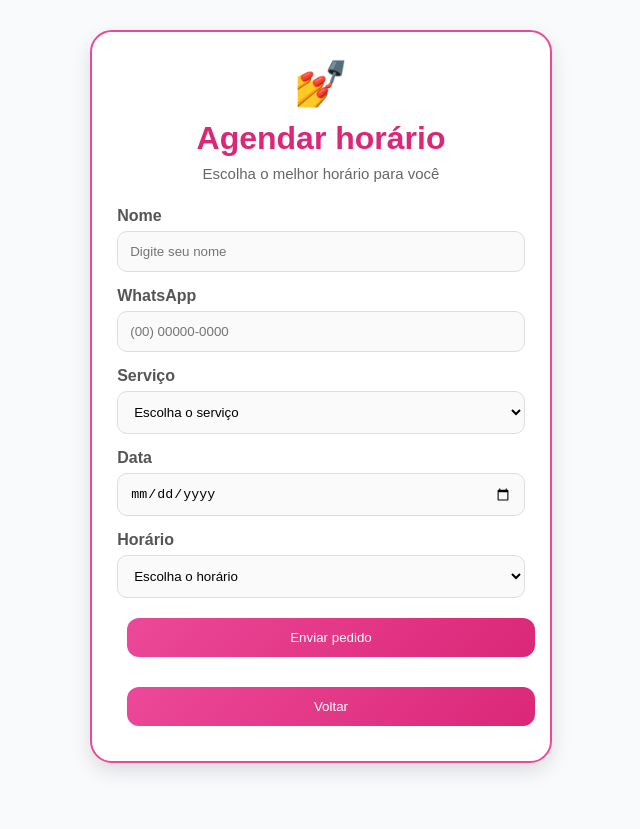
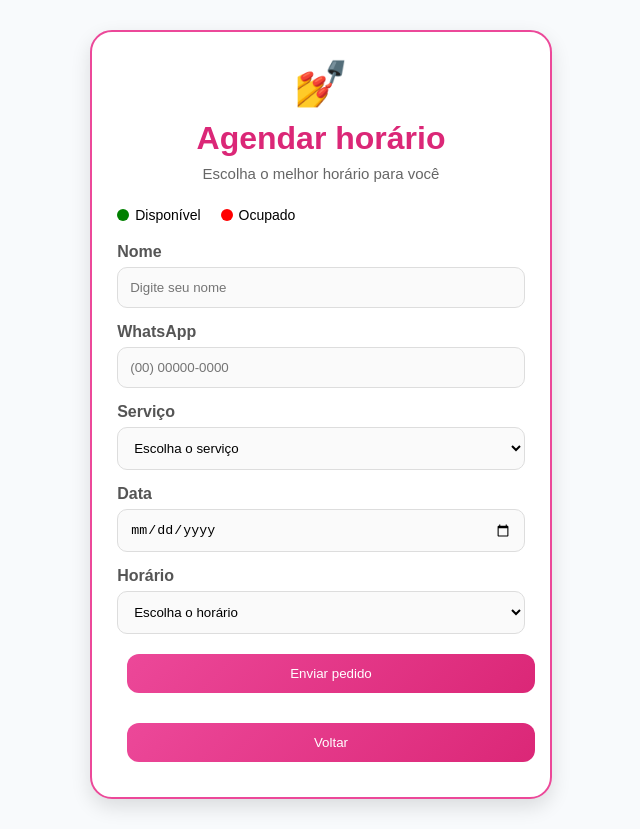
Before and after one commit to espiaoremote-bot/agenda-pro, a React (Vite) app: page / in a window 1280 px wide. Both pictures are taken after a click on the button "💅 Sou cliente". Shown: the whole page, without its empty margins (346-986 px from the left). Before the commit the page ends 800 px from the top, so only its background shows below. Built offline with nearby package versions, Linux system fonts and the light colour scheme.

Commit message:
Adiciona lógica de disponibilidade dos horários

```diff
--- a/src/App.css
+++ b/src/App.css
@@ -142,6 +142,38 @@ body,
   color:#777;
 }
 
+/* LEGENDA DE STATUS DO CLIENTE */
+
+.legenda-status {
+  display:flex;
+  gap:20px;
+  justify-content:flex-start;
+  margin:15px 0 20px;
+  font-size:14px;
+}
+
+.legenda-status div {
+  display:flex;
+  align-items:center;
+  gap:6px;
+}
+
+.bolinha-verde,
+.bolinha-vermelha {
+  width:12px;
+  height:12px;
+  border-radius:50%;
+  display:inline-block;
+}
+
+.bolinha-verde {
+  background:green;
+}
+
+.bolinha-vermelha {
+  background:red;
+}
+
 
 .cliente-card label {
   display:block;
@@ -202,7 +234,7 @@ body,
 
 
 .resumo-card h3 {
-  color:var(--azul);
+  color:#db2777;
 }
 
 
@@ -447,7 +479,7 @@ button.btn.cadastrar {
 ================================ */
 
 .card {
-  border: 2px solid #ec4899 !important;
+  border: none;
   border-radius: 22px;
   padding: 30px;
   background:white;
@@ -467,3 +499,16 @@ button.btn.cadastrar {
 .admin-card {
   border: 2px solid #60a5fa !important;
 }
+
+/* TELA INICIAL COM BORDA ROSA */
+.card:has(.btn.entrar) {
+  border: 2px solid #ec4899 !important;
+}
+
+
+/* ADMIN SEM BORDA ROSA */
+.admin-area,
+.admin-area .card,
+.admin-area .admin-card {
+  border: none !important;
+}
--- a/src/App.jsx
+++ b/src/App.jsx
@@ -43,6 +43,42 @@ const [mensagemLogin, setMensagemLogin] = useState("");
 const [mensagemErroProfissional, setMensagemErroProfissional] = useState("");
 
 const [pedido, setPedido] = useState(null);
+useEffect(() => {
+
+async function atualizarStatusCliente(){
+
+if(!pedido?.id) return;
+
+
+const { data, error } = await supabase
+.from("agendamentos")
+.select("*")
+.eq("id", pedido.id)
+.single();
+
+
+if(error){
+console.error(error);
+return;
+}
+
+
+setPedido(data);
+
+
+}
+
+
+const intervalo = setInterval(
+atualizarStatusCliente,
+5000
+);
+
+
+return () => clearInterval(intervalo);
+
+
+}, [pedido]);
 const [pedidos, setPedidos] = useState([]);
 const [dataSelecionada, setDataSelecionada] = useState(new Date());
 const [nome, setNome] = useState("");
@@ -342,6 +378,8 @@ setSenha("");
 {tela === "cliente" && (
 <div className="cliente-card">
 
+
+
 <div className="cliente-topo">
 
   <div className="cliente-icone">
@@ -353,6 +391,21 @@ setSenha("");
   <p>
     Escolha o melhor horário para você
   </p>
+
+</div>
+
+
+<div className="legenda-status">
+
+  <div>
+    <span className="bolinha-verde"></span>
+    Disponível
+  </div>
+
+  <div>
+    <span className="bolinha-vermelha"></span>
+    Ocupado
+  </div>
 
 </div>
 
@@ -575,7 +628,16 @@ Enviar pedido
     <p>Data: {pedido.data}</p>
     <p>Horário: {pedido.horario}</p>
 <p>
-  Status: {pedido.status === "Agendado" ? "🟢" : "🔴"} {pedido.status}
+Status:
+
+{
+pedido.status === "Agendado"
+? "🟢 Agendado"
+: pedido.status === "Cancelado"
+? "🔴 Cancelado"
+: "✅ Concluído"
+}
+
 </p>
 </div>
 )}
@@ -921,6 +983,31 @@ setProfissionais(data);
   </small>
 
 </div>
+<div className="link-profissional">
+
+<h3>
+🔗 Meu link de agendamento
+</h3>
+
+<p>
+http://localhost:5173/?profissional={profissionalLogado?.id}
+</p>
+
+<button
+onClick={() => {
+
+const link = `http://localhost:5173/?profissional=${profissionalLogado?.id}`;
+
+navigator.clipboard.writeText(link);
+
+alert("Link copiado!");
+
+}}
+>
+📋 Copiar link
+</button>
+
+</div>
 <div className="config-horarios">
 
 <h3>⚙️ Meus horários de atendimento</h3>
@@ -1093,7 +1180,16 @@ if (temCancelado) {
 <p>📅 {pedido.data}</p>
 
 <p>
-  Status: {pedido.status === "Agendado" ? "🟢 Agendado" : "🔴 Cancelado"}
+Status:
+
+{
+pedido.status === "Agendado"
+? "🟢 Agendado"
+: pedido.status === "Cancelado"
+? "🔴 Cancelado"
+: "✅ Concluído"
+}
+
 </p>
 
 </div>
@@ -1134,8 +1230,51 @@ onClick={async () => {
     Excluir agendamento
   </button>
 )}
+{pedido.status === "Agendado" && (
 
-{pedido.status === "Agendado" && (
+<>
+
+<button
+onClick={async () => {
+
+
+const { error } = await supabase
+.from("agendamentos")
+.update({
+  status: "Concluído"
+})
+.eq("id", pedido.id);
+
+
+if(error){
+  console.error(error);
+  return;
+}
+
+
+const { data, error: erroBusca } = await supabase
+.from("agendamentos")
+.select("*")
+.eq("profissional_id", profissionalLogado.id)
+.order("id", { ascending:false });
+
+
+if(erroBusca){
+  console.error(erroBusca);
+  return;
+}
+
+
+setPedidos(data);
+
+setMensagemProfissional("Trabalho concluído!");
+
+}}
+>
+✅ Finalizar trabalho
+</button>
+
+
 <button
 onClick={async () => {
 
@@ -1150,31 +1289,39 @@ setMensagemErroProfissional("");
     })
     .eq("id", pedido.id);
 
-  if (error) {
+
+  if(error){
     console.error(error);
     return;
   }
+
 
 const { data, error: erroBusca } = await supabase
 .from("agendamentos")
 .select("*")
 .eq("profissional_id", profissionalLogado.id)
-  .order("id", { ascending: false });
+.order("id", { ascending:false });
 
 
-  if (erroBusca) {
+if(erroBusca){
 console.error(erroBusca);
 return;
 }
 
+
 setPedidos(data);
-setMensagemProfissional("");
+
 setMensagemErroProfissional("Agendamento cancelado!");
+
 }}
 >
-    Cancelar agendamento
+❌ Cancelar agendamento
 </button>
+
+</>
+
 )}
+
     </div>
 ))}
 
```
Lines whose indentation alone changed are shown as unchanged.
